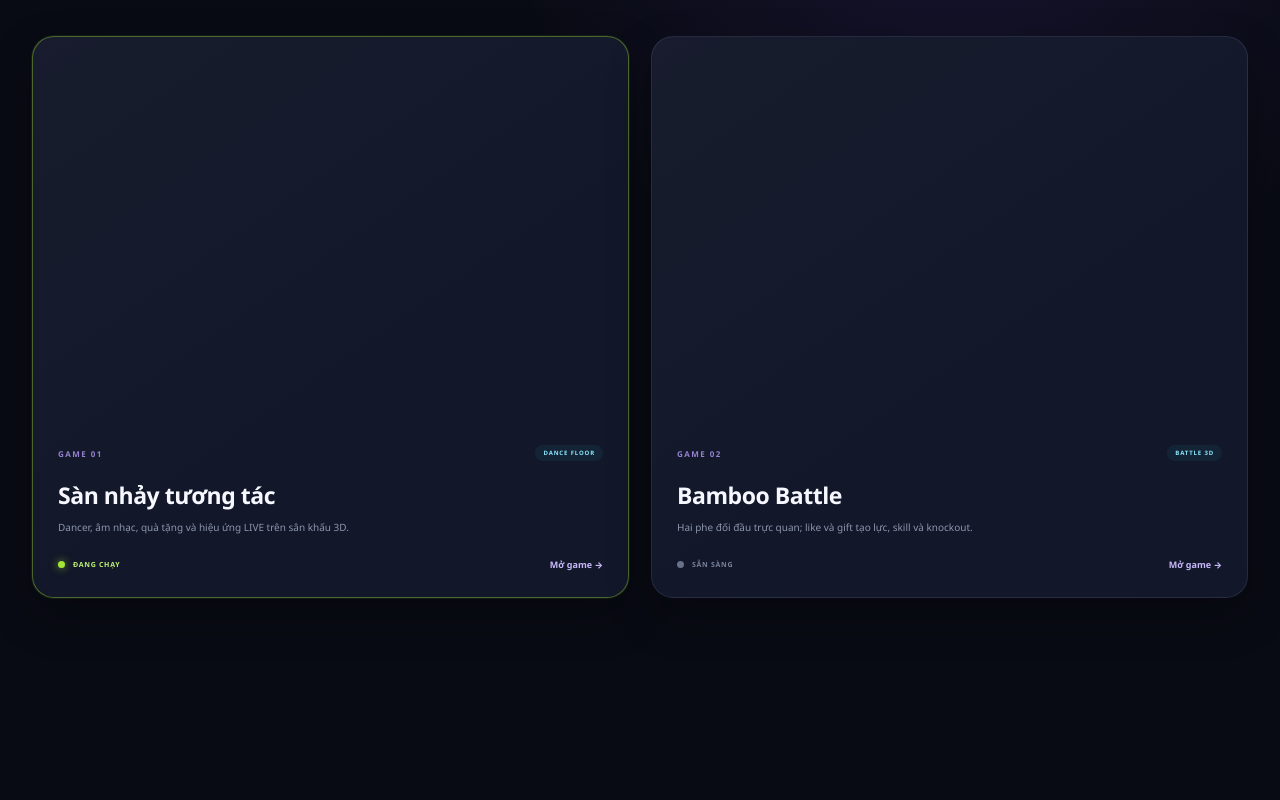
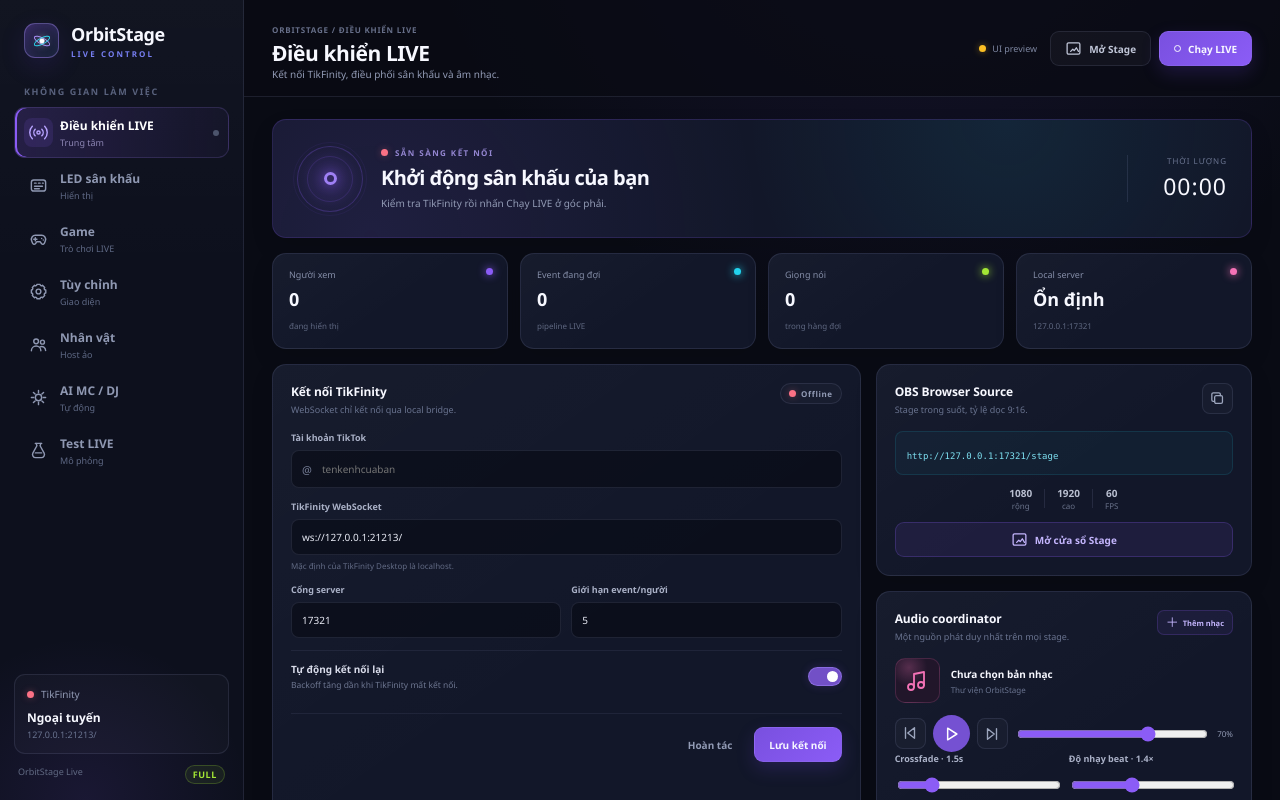
Before and after one commit to thiennv19215/baronl, a React (Vite) app in the folder apps/control/: page / in a window 1280 px wide. Built offline with nearby package versions, Linux system fonts and the light colour scheme.

Commit message:
Restore OrbitStage shell around Game Store

```diff
--- a/apps/control/src/main.tsx
+++ b/apps/control/src/main.tsx
@@ -1,10 +1,14 @@
 import React from 'react';
 import ReactDOM from 'react-dom/client';
+import App from './App';
 import { GameHubRoot } from './features/games';
 import './styles.css';
 
 ReactDOM.createRoot(document.getElementById('root')!).render(
   <React.StrictMode>
-    <GameHubRoot />
+    <>
+      <App />
+      <GameHubRoot />
+    </>
   </React.StrictMode>,
 );
```
